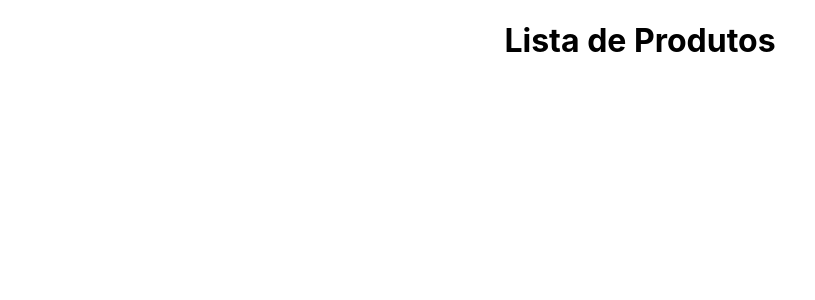
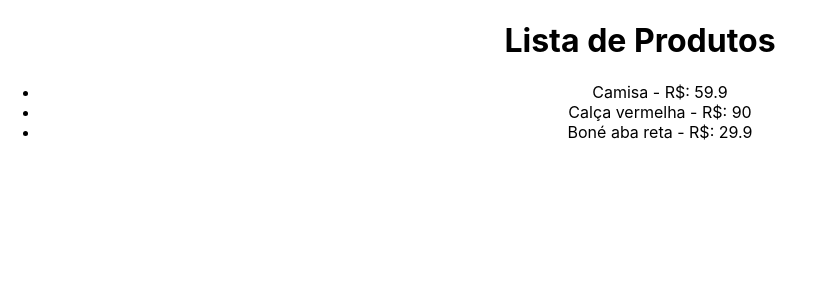
Before and after one commit to antoniolazarosantos/curso_react, a React (Create React App) app in the folder arquivos/7_REQ_HTTP/httpreact/: page / in a window 1280 px wide. Shown: the top 300 px of the page, without its empty margins (0-815 px from the left). Built offline with nearby package versions, Linux system fonts and the light colour scheme; data requests are answered from the project's data file.

Commit message:
Resgatando dados da API ( com modificações )

```diff
--- a/arquivos/7_REQ_HTTP/httpreact/src/App.js
+++ b/arquivos/7_REQ_HTTP/httpreact/src/App.js
@@ -17,11 +17,15 @@ function App() {
     fetchData();
   },[]);
 
-  console.log(products);
 
   return (
     <div className="App">
       <h1>Lista de Produtos</h1>
+      <ul>
+        { products.map((product) => (
+          <li key={product.id}>{product.name} - R$: {product.price}</li>
+        ))}
+      </ul>
     </div>
   );
 }
```
